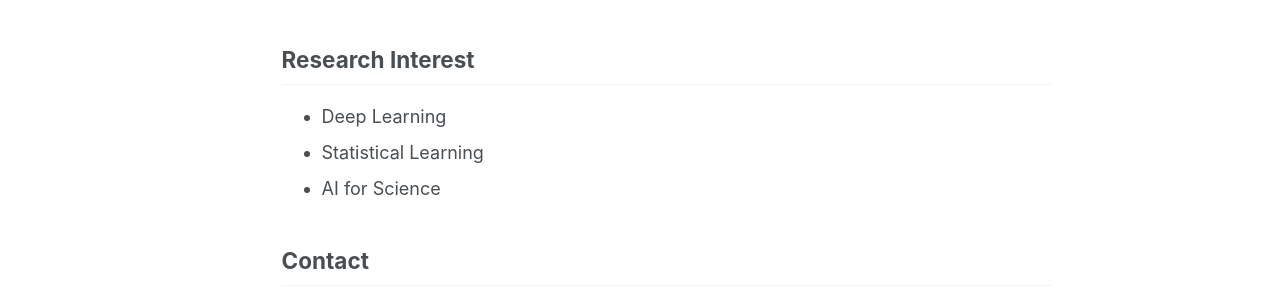
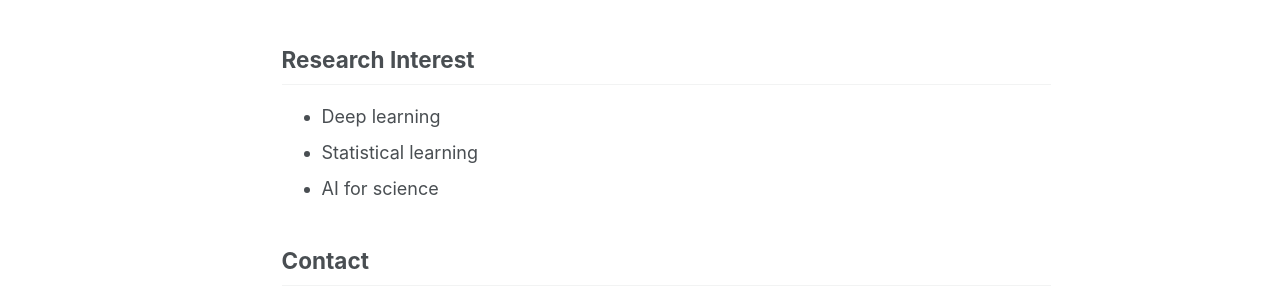
Before and after one commit to jiazhao97/jiazhao97.github.io, a Jekyll site: the page built from _pages/about.md, in a window 1280 px wide and 1304 px high. Shown: the part 695-994 px from the top of the window. Built offline with Jekyll 4.4.1, drawn with Linux system fonts in a browser that asks for light colours; some web fonts are replaced.

```diff
--- a/_pages/about.md
+++ b/_pages/about.md
@@ -29,9 +29,9 @@ You can download a copy of my CV [here](/files/cv.Jia.Zhao.20260716.pdf).
 
 Research Interest
 ------
-* Deep Learning
-* Statistical Learning
-* AI for Science
+* Deep learning
+* Statistical learning
+* AI for science
 
 
 Contact
```
